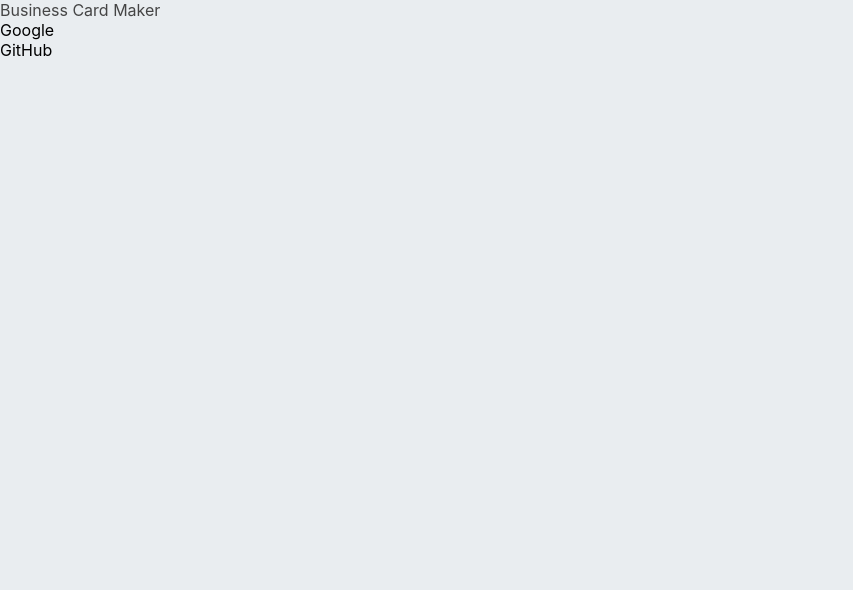
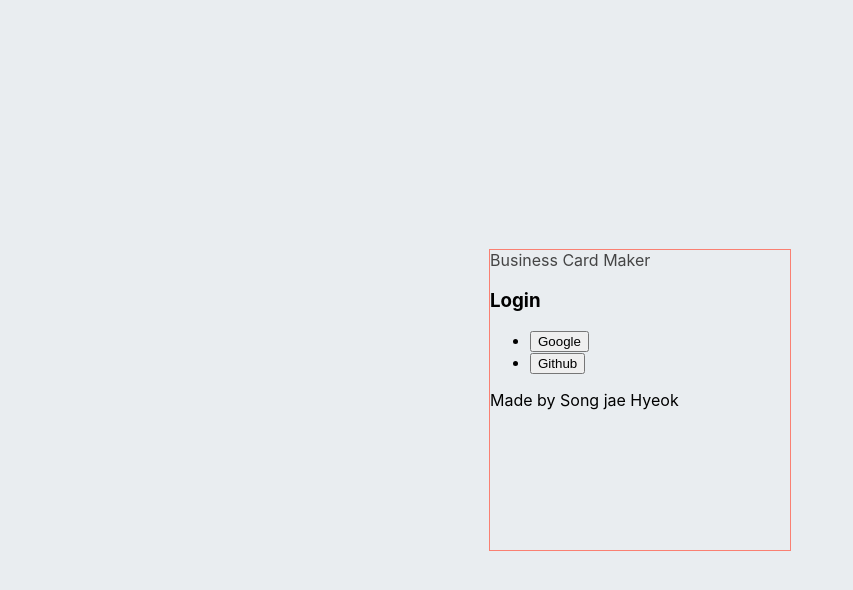
Before and after one commit to hellojaehyeok/BusinessCard, a React (Create React App) app in the folder business_card/: page / in a window 1280 px wide. Shown: the top 590 px of the page, without its empty margins (0-853 px from the left). Built offline with nearby package versions, Linux system fonts and the light colour scheme; no server answers.

Commit message:
firebase 로그인 기능 구현, 로그인 페이지 jsx 작성
firebase 로그인 기능 구현, 로그인 페이지 jsx 작성

```diff
--- a/business_card/src/app.jsx
+++ b/business_card/src/app.jsx
@@ -1,23 +1,14 @@
 import styles from './app.module.css';
-import LogIn from './components/logIn/logIn'
-import Header from './components/header/header'
+import Login from './components/logIn/login'
 
 
-function App() {
+function App({authService}) {
 
 
 
   return (
     <div className="App">
-
-      {/* LogIn Page */}
-      <div>
-        <Header />
-        <LogIn />
-      </div>
-
-
-
+        <Login authService={authService}/>
     </div>
   );
 }
--- a/business_card/src/app.module.css
+++ b/business_card/src/app.module.css
@@ -1,3 +1,6 @@
+
+@value makerSkyBlue from "./common/color.css";
+
 body{
     background-color: #e9edf0;
 }
--- /dev/null
+++ b/business_card/src/common/color.css
@@ -0,0 +1,3 @@
+
+
+@value makerSkyBlue : #e9edf0;
--- /dev/null
+++ b/business_card/src/components/footer/footer.jsx
@@ -0,0 +1,13 @@
+import React from 'react';
+
+const Footer = (props) => {
+
+
+    return(
+        <footer>
+            Made by Song jae Hyeok
+        </footer>
+    );
+};
+
+export default Footer;
--- a/business_card/src/components/logIn/logIn.jsx
+++ b/business_card/src/components/logIn/logIn.jsx
@@ -1,13 +1,36 @@
 import React from 'react';
+import styles from "./login.module.css"
+import Header from "../header/header"
+import Footer from "../footer/footer"
 
-const Login = (props) => {
+
+const Login = ({authService}) => {
+
+
+    const onLogin = (e) =>{
+        authService //
+        .login(e.currentTarget.textContent)
+        .then(console.log);
+    };
 
 
     return(
-        <div>
-            Google <br />
-            GitHub
-        </div>
+        <section className={styles.logInWrap}>
+            <Header />
+            <section>
+                <h1>Login</h1>
+                <ul>
+                    <li>
+                        <button onClick={onLogin}>Google</button>
+                    </li>
+
+                    <li>
+                        <button onClick={onLogin}>Github</button>
+                    </li>
+                </ul>
+            </section>
+            <Footer />
+        </section>
     );
 };
 
--- a/business_card/src/components/logIn/logIn.module.css
+++ b/business_card/src/components/logIn/logIn.module.css
@@ -0,0 +1,13 @@
+
+
+section.logInWrap{
+    position: absolute;
+    top: 50%;
+    left: 50%;
+    transform: translate(-50%, -50%);
+    width: 300px;
+    height: 300px;
+    border: 1px solid salmon;
+    display: flex;
+    flex-direction: column;
+}
--- a/business_card/src/index.js
+++ b/business_card/src/index.js
@@ -2,10 +2,13 @@ import React from 'react';
 import ReactDOM from 'react-dom';
 import './index.css';
 import App from './app';
+import AuthService from './service/auth_service';
 
+
+const authService = new AuthService();
 ReactDOM.render(
   <React.StrictMode>
-    <App />
+    <App authService={authService}/>
   </React.StrictMode>,
   document.getElementById('root')
 );
--- /dev/null
+++ b/business_card/src/service/auth_service.js
@@ -0,0 +1,13 @@
+
+import firebase from "firebase";
+import firebaseApp from "./firebase"
+
+class AuthService{
+    login(providerName){
+        const authProvider = new firebase.auth[`${providerName}AuthProvider`]();
+        return firebase.auth().signInWithPopup(authProvider);
+    }
+}
+
+
+export default AuthService;
--- a/business_card/src/service/firebase.js
+++ b/business_card/src/service/firebase.js
@@ -1,4 +1,4 @@
-
+import firebase from "firebase";
 
 const firebaseConfig = {
     apiKey: process.env.REACT_APP_FIREBASE_API_KEY,
@@ -6,4 +6,6 @@ const firebaseConfig = {
     projectId: process.env.REACT_APP_FIREBASE_PROJECT_ID,
   };
   // Initialize Firebase
-  firebase.initializeApp(firebaseConfig);
+  const firebaseApp = firebase.initializeApp(firebaseConfig);
+
+  export default firebaseApp;
```
Also changed, not shown: business_card/src/components/footer/footer.module.css (added).
